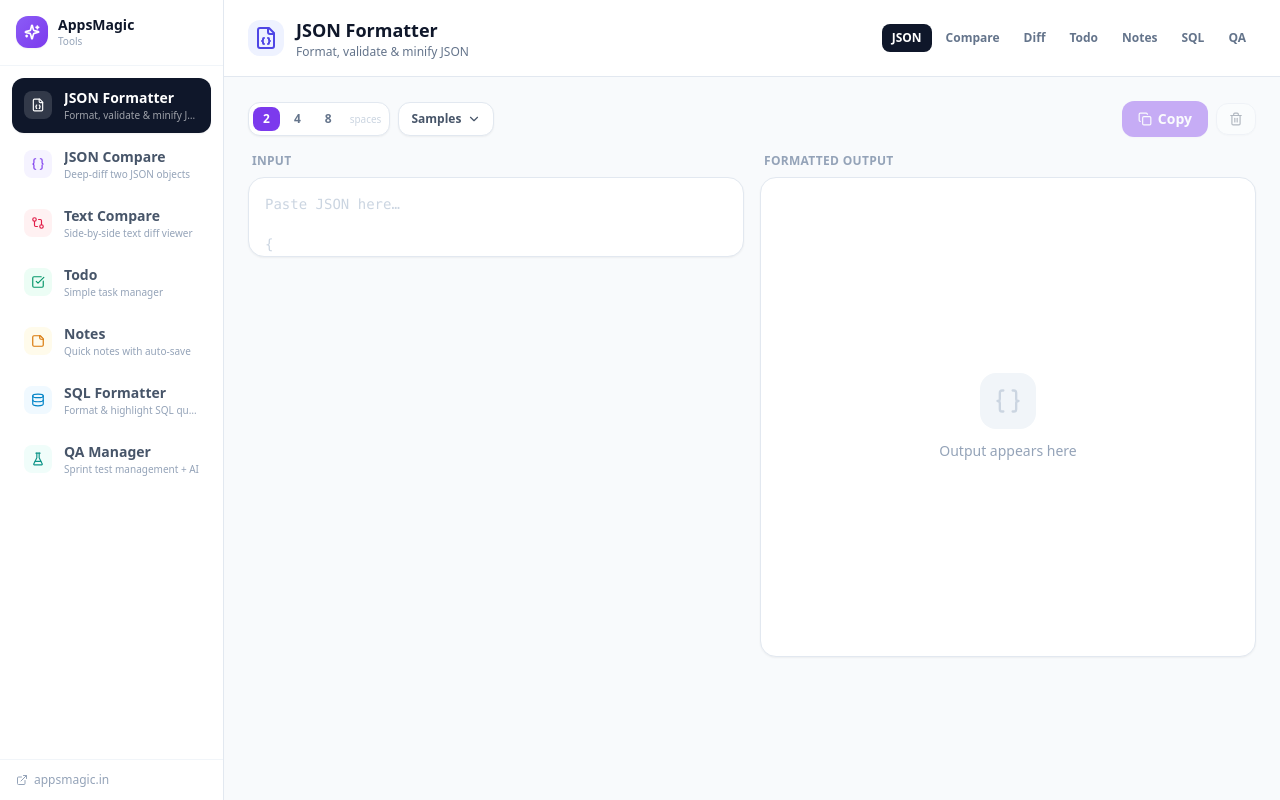
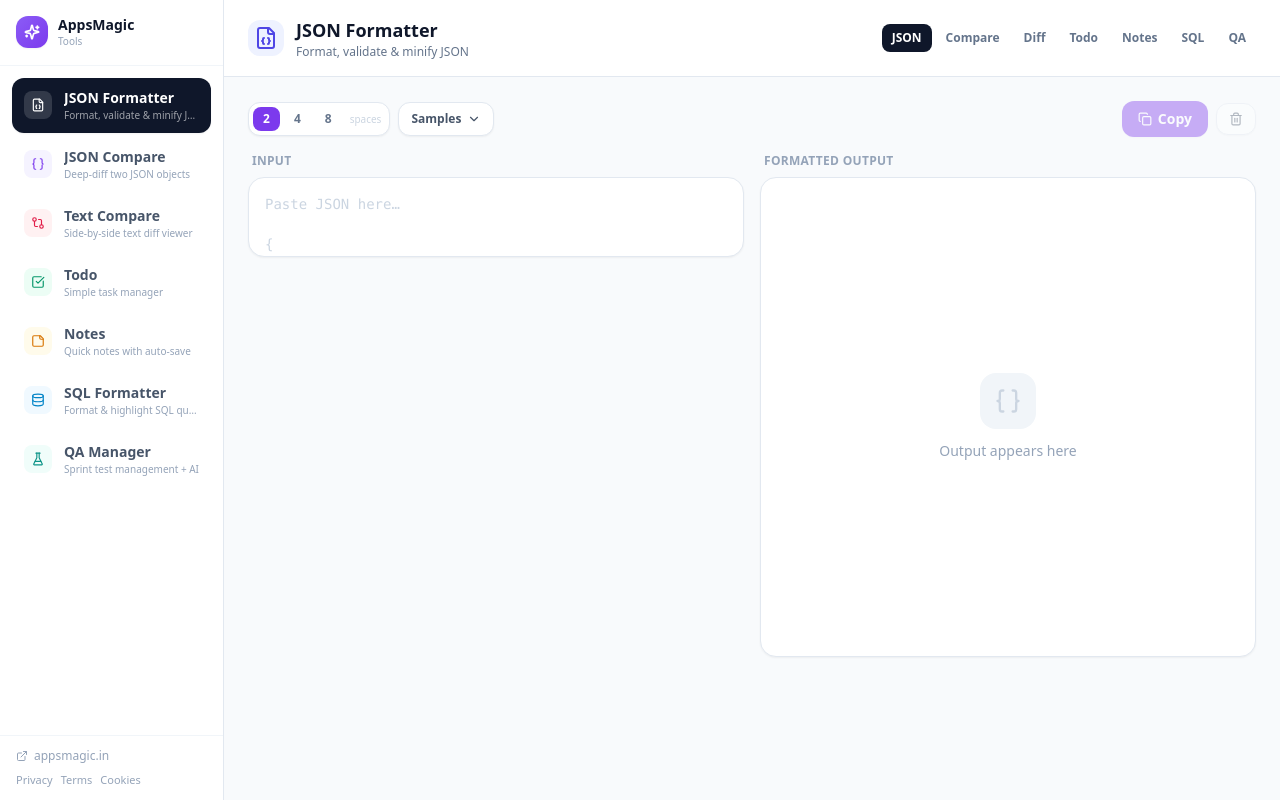
Before and after one commit to amiyak-codespace/appsmagic-tools, a React (Vite) app in the folder web/: page / in a window 1280 px wide. Built offline with nearby package versions, Linux system fonts and the light colour scheme.

Commit message:
feat(legal): add cookie policy and consent links

```diff
--- a/web/src/App.tsx
+++ b/web/src/App.tsx
@@ -150,6 +150,11 @@ export default function App() {
             className="flex items-center gap-1.5 text-xs text-slate-400 hover:text-brand-600 transition-colors">
             <ExternalLink className="h-3 w-3" /> appsmagic.in
           </a>
+          <div className="mt-2 flex flex-wrap gap-2 text-[11px]">
+            <a href="https://appsmagic.in/privacy-policy" target="_blank" rel="noopener noreferrer" className="text-slate-400 hover:text-brand-600 transition-colors">Privacy</a>
+            <a href="https://appsmagic.in/terms-and-conditions" target="_blank" rel="noopener noreferrer" className="text-slate-400 hover:text-brand-600 transition-colors">Terms</a>
+            <a href="https://appsmagic.in/cookie-policy" target="_blank" rel="noopener noreferrer" className="text-slate-400 hover:text-brand-600 transition-colors">Cookies</a>
+          </div>
         </div>
       </aside>
 
--- a/web/src/tools/QAManager/Login.tsx
+++ b/web/src/tools/QAManager/Login.tsx
@@ -12,6 +12,7 @@ export function Login({ onLogin }: Props) {
   const [showPw,   setShowPw]   = useState(false);
   const [acceptTerms, setAcceptTerms] = useState(false);
   const [acceptPrivacy, setAcceptPrivacy] = useState(false);
+  const [acceptCookies, setAcceptCookies] = useState(false);
   const [loading,  setLoading]  = useState(false);
   const [error,    setError]    = useState('');
 
@@ -25,7 +26,7 @@ export function Login({ onLogin }: Props) {
         const { token, user } = await auth.login(email, password);
         setToken(token); onLogin(user);
       } else {
-        if (!acceptTerms || !acceptPrivacy) throw new Error('Accept Terms and Privacy Policy');
+        if (!acceptTerms || !acceptPrivacy || !acceptCookies) throw new Error('Accept Terms, Privacy Policy, and Cookie Policy');
         await auth.register({
           name, email, password, avatar,
           terms_accepted: true,
@@ -99,11 +100,15 @@ export function Login({ onLogin }: Props) {
               <div className="rounded-xl border border-white/10 bg-white/5 px-3 py-2 text-xs text-white/70">
                 <label className="flex items-start gap-2">
                   <input type="checkbox" checked={acceptTerms} onChange={e => setAcceptTerms(e.target.checked)} className="mt-0.5" />
-                  <span>I agree to Terms and Conditions</span>
+                  <span>I agree to <a href="https://appsmagic.in/terms-and-conditions" target="_blank" rel="noreferrer" className="text-teal-300 underline">Terms and Conditions</a></span>
                 </label>
                 <label className="mt-1 flex items-start gap-2">
                   <input type="checkbox" checked={acceptPrivacy} onChange={e => setAcceptPrivacy(e.target.checked)} className="mt-0.5" />
-                  <span>I agree to Privacy Policy</span>
+                  <span>I agree to <a href="https://appsmagic.in/privacy-policy" target="_blank" rel="noreferrer" className="text-teal-300 underline">Privacy Policy</a></span>
+                </label>
+                <label className="mt-1 flex items-start gap-2">
+                  <input type="checkbox" checked={acceptCookies} onChange={e => setAcceptCookies(e.target.checked)} className="mt-0.5" />
+                  <span>I agree to <a href="https://appsmagic.in/cookie-policy" target="_blank" rel="noreferrer" className="text-teal-300 underline">Cookie Policy</a></span>
                 </label>
               </div>
             )}
```
Also changed, not shown: 1 other file (tests, documents, lock files or other folders).
